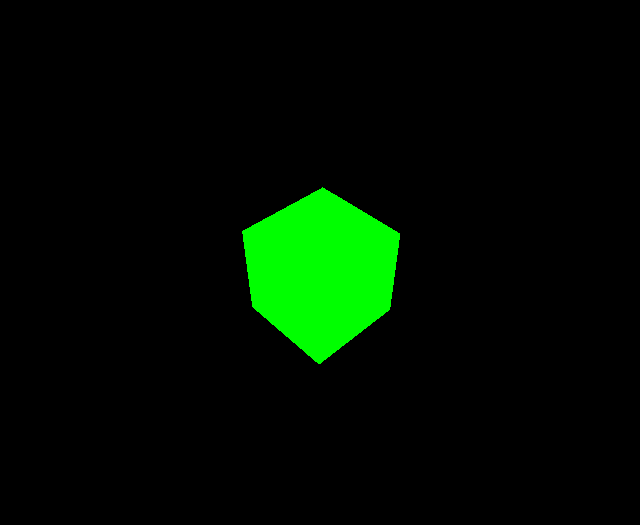
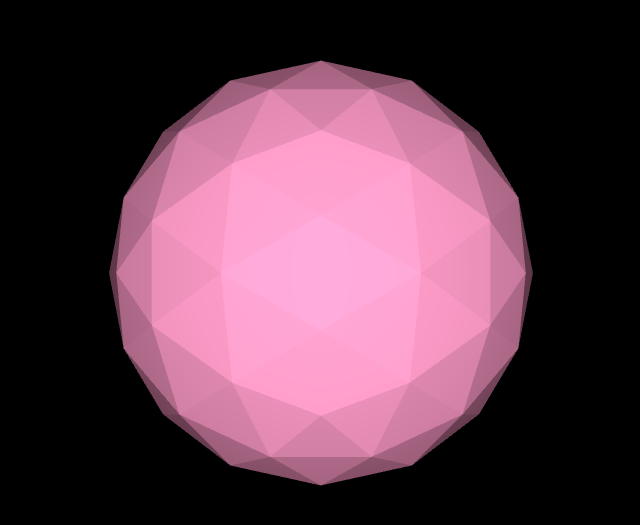
Before and after one commit to claytercek/Breezy, a website with bundled scripts: page static/index.html in a window 1280 px wide. Shown: the part 127-652 px from the top of the page, without its empty margins (319-959 px from the left). Built offline with nearby package versions, Linux system fonts and the light colour scheme; animation ran at ten frames a second.

Commit message:
better directory structure

```diff
--- /dev/null
+++ b/src/SceneManager.js
@@ -0,0 +1,89 @@
+import * as THREE from 'three';
+import GeneralLights from './subjects/GeneralLights';
+import TestMesh from './subjects/TestMesh';
+
+function SceneManager(canvas) {
+  const clock = new THREE.Clock();
+
+  const screenDimensions = {
+    width: canvas.width,
+    height: canvas.height,
+  };
+
+  const scene = buildScene();
+  const renderer = buildRender(screenDimensions);
+  const camera = buildCamera(screenDimensions);
+  const sceneSubjects = createSceneSubjects(scene);
+
+  function buildScene() {
+    const scene = new THREE.Scene();
+    scene.background = new THREE.Color('#000');
+
+    return scene;
+  }
+
+  function buildRender({width, height}) {
+    const renderer = new THREE.WebGLRenderer({
+      canvas: canvas,
+      antialias: true,
+      alpha: true,
+    });
+
+    const DPR = (window.devicePixelRatio) ? window.devicePixelRatio : 1;
+    renderer.setPixelRatio(DPR);
+    renderer.setSize(width, height);
+
+    renderer.gammaInput = true;
+    renderer.gammaOutput = true;
+
+    return renderer;
+  }
+
+  function buildCamera({width, height}) {
+    const aspectRatio = width / height;
+    const fieldOfView = 60;
+    const nearPlane = 1;
+    const farPlane = 100;
+    const camera = new THREE.PerspectiveCamera(
+        fieldOfView,
+        aspectRatio,
+        nearPlane,
+        farPlane);
+
+    return camera;
+  }
+
+  function createSceneSubjects(scene) {
+    const sceneSubjects = [
+      new GeneralLights(scene),
+      new TestMesh(scene),
+    ];
+
+    return sceneSubjects;
+  }
+
+  this.update = function() {
+    const elapsedTime = clock.getElapsedTime();
+
+    for (let i = 0; i < sceneSubjects.length; i++) {
+      sceneSubjects[i].update(elapsedTime);
+    }
+
+    renderer.render(scene, camera);
+  };
+
+  this.onWindowResize = function() {
+    const {width, height} = canvas;
+
+    screenDimensions.width = width;
+    screenDimensions.height = height;
+
+    camera.aspect = width / height;
+    camera.updateProjectionMatrix();
+
+    renderer.setSize(width, height);
+  };
+};
+
+
+export default SceneManager;
--- a/src/main.js
+++ b/src/main.js
@@ -1,31 +1,28 @@
+import SceneManager from './SceneManager';
 
-import * as THREE from 'three';
+const canvas = document.getElementById('canvas');
 
-const scene = new THREE.Scene();
-const camera = new THREE.PerspectiveCamera(
-    75,
-    window.innerWidth / window.innerHeight,
-    0.1,
-    1000);
+const sceneManager = new SceneManager(canvas);
 
-const renderer = new THREE.WebGLRenderer();
-renderer.setSize(window.innerWidth, window.innerHeight);
-document.body.appendChild(renderer.domElement);
+bindEventListeners();
+render();
 
-const geometry = new THREE.BoxGeometry();
-const material = new THREE.MeshBasicMaterial({color: 0x00ff00});
-const cube = new THREE.Mesh(geometry, material);
-scene.add(cube);
+function bindEventListeners() {
+  window.onresize = resizeCanvas;
+  resizeCanvas();
+}
 
-camera.position.z = 5;
+function resizeCanvas() {
+  canvas.style.width = '100%';
+  canvas.style.height= '100%';
 
-const animate = function() {
-  requestAnimationFrame(animate);
+  canvas.width = canvas.offsetWidth;
+  canvas.height = canvas.offsetHeight;
 
-  cube.rotation.x += 0.01;
-  cube.rotation.y += 0.01;
+  sceneManager.onWindowResize();
+}
 
-  renderer.render(scene, camera);
-};
-
-animate();
+function render() {
+  requestAnimationFrame(render);
+  sceneManager.update();
+}
--- /dev/null
+++ b/src/subjects/GeneralLights.js
@@ -0,0 +1,13 @@
+import * as THREE from 'three';
+
+function GeneralLights(scene) {
+  const light = new THREE.PointLight('#2222ff', 1);
+  scene.add(light);
+
+  this.update = function(time) {
+    light.intensity = (Math.sin(time)+1.5)/1.5;
+    light.color.setHSL( Math.sin(time), 0.5, 0.5 );
+  };
+}
+
+export default GeneralLights;
--- /dev/null
+++ b/src/subjects/TestMesh.js
@@ -0,0 +1,18 @@
+import * as THREE from 'three';
+
+function SceneSubject(scene) {
+  const radius = 2;
+  const mesh = new THREE.Mesh(new THREE.IcosahedronBufferGeometry(radius, 2), new THREE.MeshStandardMaterial({flatShading: true}));
+
+  mesh.position.set(0, 0, -20);
+
+  scene.add(mesh);
+
+  this.update = function(time) {
+    const scale = Math.sin(time)+2;
+
+    mesh.scale.set(scale, scale, scale);
+  };
+}
+
+export default SceneSubject;
--- a/static/index.html
+++ b/static/index.html
@@ -9,6 +9,7 @@
 </head>
 
 <body>
+  <canvas id="canvas"></canvas>
   <script src="bundle.js"></script>
 </body>
 
--- a/static/style.css
+++ b/static/style.css
@@ -1,2 +1,8 @@
-body { margin: 0; }
+html, body {
+  width: 100%;
+  height: 100%;
+
+  overflow: hidden;
+  margin: 0;
+}
 canvas { display: block; }
```
Also changed, not shown: .eslintrc.json.
